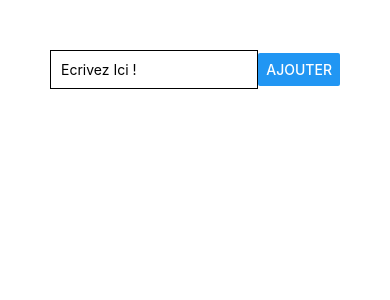
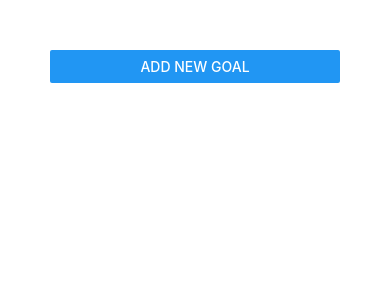
Before and after one commit to rodolphe37/react-native-crash-courses, a React Native app: screen / in a window 390 px wide. Shown: the top 300 px of the page. Built offline with nearby package versions, Linux system fonts and the light colour scheme.

Commit message:
Modal integration

```diff
--- a/App.js
+++ b/App.js
@@ -2,7 +2,8 @@ import React, { useState } from 'react';
 import {
   StyleSheet,
   View,
-  FlatList
+  FlatList,
+  Button
 } from 'react-native';
 import GoalItem from './components/GoalItem';
 import GoalInput from './components/GoalInput';
@@ -10,6 +11,7 @@ import GoalInput from './components/GoalInput';
 
 export default function App() {
   const [courseGoals, setCourseGoals] = useState([]);
+  const [isAddMode, setIsAddMode] = useState(false);
 
   const addGoalHandler = goalTitle => {
     setCourseGoals(currentGoals => [
@@ -25,13 +27,13 @@ export default function App() {
   }
 
   return (
-
     <View style={styles.screen}>
-      <GoalInput  onAddGoal={addGoalHandler} />
+      <Button title="Add New Goal" onPress={() => setIsAddMode(true)}/>
+      <GoalInput visible={isAddMode} onAddGoal={addGoalHandler} />
         <FlatList
         keyExtractor={(item, index) => item.id}
         data={courseGoals}
-        renderItem={itemsData => <GoalItem onDelete={removeGoalHandler.bind(this, itemsData.item.id)} title={itemsData.item.value} />}
+        renderItem={itemsData => <GoalItem id={itemsData.item.id} onDelete={removeGoalHandler} title={itemsData.item.value} />}
         />
     </View>
 
--- a/components/GoalInput.js
+++ b/components/GoalInput.js
@@ -3,7 +3,8 @@ import {
     View,
     TextInput,
     Button,
-    StyleSheet
+    StyleSheet,
+    Modal
 } from 'react-native';
 
 
@@ -15,6 +16,7 @@ const GoalInput = props => {
     };
 
     return (
+        <Modal visible={props.visible} animationType="slide">
             <View style={styles.viewScreen}>
                 <TextInput
                     placeholder="Ecrivez Ici !"
@@ -24,6 +26,7 @@ const GoalInput = props => {
                 />
                 <Button title="Ajouter" onPress={props.onAddGoal.bind(this,enteredGoal)}  />
             </View>
+        </Modal>
     );
 };
 
```
Lines whose indentation alone changed are shown as unchanged.
